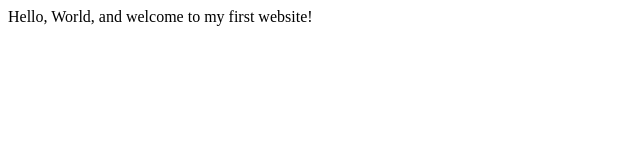
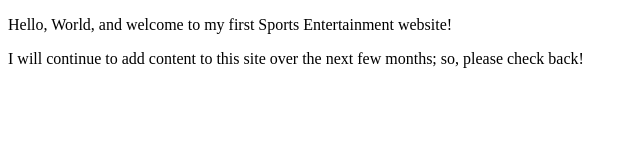
Before and after one commit to wojdylan/wojdylan.github.io, a plain HTML site: page index.html in a window 1280 px wide. Shown: the whole page, without its empty margins (0-640 px from the left). Drawn offline with Linux system fonts and the light colour scheme.

Commit message:
Update index.html

```diff
--- a/index.html
+++ b/index.html
@@ -3,9 +3,11 @@
     <head>
         <meta charset="utf-8">
         <meta name="viewport" content="width=device-width, initial-scale=1.0">
-        <title>My First Website</title>
+        <meta name="author" content="Nick Wojo">
+        <title>Sports Entertainment | Web Developer</title>
     </head>
     <body>
-       Hello, World, and welcome to my first website!
+        <p>Hello, World, and welcome to my first Sports Entertainment website!</p>
+        <p>I will continue to add content to this site over the next few months; so, please check back!</P>
     </body>
 </html>
```
